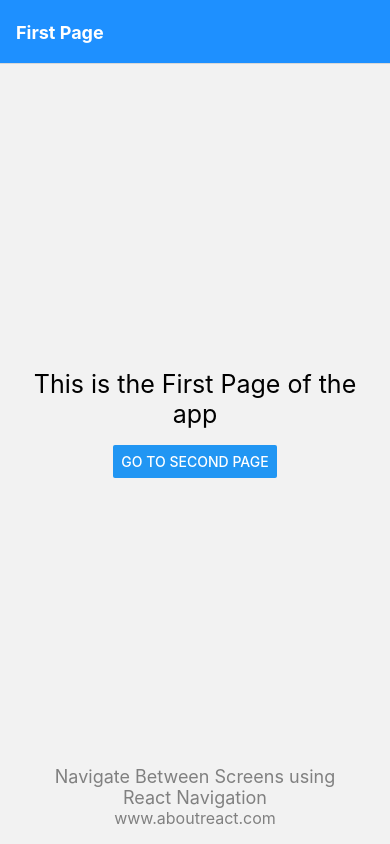
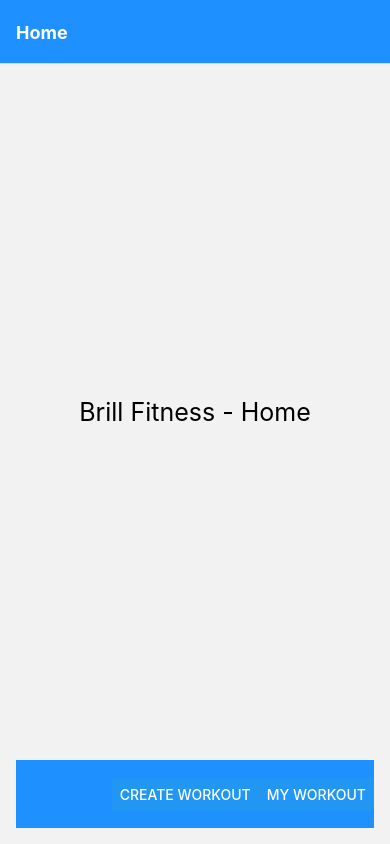
Before and after one commit to braydenpettigrew/Bril, a React Native app: screen /FirstPage in a window 390 px wide. Built offline with nearby package versions, Linux system fonts and the light colour scheme.

Commit message:
The first update to the screens

```diff
--- a/App.js
+++ b/App.js
@@ -22,7 +22,7 @@ function App() {
           name="FirstPage"
           component={FirstPage}
           options={{
-            title: 'First Page', //Set Header Title
+            title: 'Home', //Set Header Title
             headerStyle: {
               backgroundColor: 'dodgerblue', //Set Header color
             },
@@ -36,7 +36,7 @@ function App() {
           name="SecondPage"
           component={SecondPage}
           options={{
-            title: 'Second Page', //Set Header Title
+            title: 'Create Workout', //Set Header Title
             headerStyle: {
               backgroundColor: 'dodgerblue', //Set Header color
             },
@@ -50,7 +50,7 @@ function App() {
           name="ThirdPage"
           component={ThirdPage}
           options={{
-            title: 'Third Page', //Set Header Title
+            title: 'My Workouts', //Set Header Title
             headerStyle: {
               backgroundColor: 'dodgerblue', //Set Header color
             },
--- a/screens/FirstPage.js
+++ b/screens/FirstPage.js
@@ -1,7 +1,7 @@
 // Example: Switch from One Screen to another using React Navigation //
 // https://aboutreact.com/react-native-stack-navigation //
 import * as React from 'react';
-import { Button, View, Text, SafeAreaView } from 'react-native';
+import { Button, View, Text, SafeAreaView, StyleSheet } from 'react-native';
 
 const FirstPage = ({ navigation }) => {
   return (
@@ -19,23 +19,36 @@ const FirstPage = ({ navigation }) => {
               textAlign: 'center',
               marginBottom: 16
             }}>
-            This is the First Page of the app
+            Brill Fitness - Home
           </Text>
-          <Button
+        </View>
+        <View style={styles.buttonStyle}>
+        <Button
             onPress={() => navigation.navigate('SecondPage')}
-            title="Go to Second Page"
+            title="Create Workout"
+          />
+        <Button
+            title="My Workout"
+            onPress={() => navigation.navigate('ThirdPage', { someParam: 'I came here from the first page!' })}
           />
         </View>
-        <Text style={{ fontSize: 18, textAlign: 'center', color: 'grey' }}>
-          Navigate Between Screens using{'\n'}React Navigation
-        </Text>
-        <Text
-          style={{ fontSize: 16, textAlign: 'center', color: 'grey' }}>
-          www.aboutreact.com
-        </Text>
+
       </View>
     </SafeAreaView>
   );
 }
 
+
+
+const styles = StyleSheet.create({
+    buttonStyle: {
+        flex: .1,
+        backgroundColor: "dodgerblue",
+        width: '100%',
+        alignItems: 'center',
+        justifyContent: 'flex-end',
+        flexDirection: 'row', // Makes the buttons side by side
+    }
+})
+
 export default FirstPage;
--- a/screens/SecondPage.js
+++ b/screens/SecondPage.js
@@ -47,7 +47,7 @@ const SecondPage = ({ navigation }) => {
           <Button title="Go to First Page" onPress={() => navigation.navigate('FirstPage')} />
           <Button
             title="Go to Third Page"
-            onPress={() => navigation.navigate('ThirdPage', { someParam: 'Param1' })}
+            onPress={() => navigation.navigate('ThirdPage', { someParam: 'I came here from the second page!' })}
           />
         </View>
         <Text style={{ fontSize: 18, textAlign: 'center', color: 'grey' }}>
```
